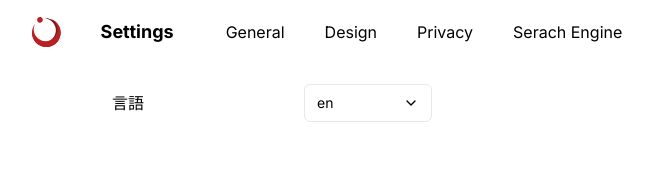
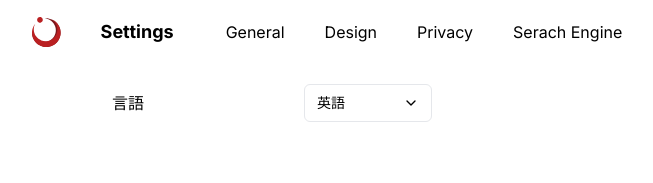
Before and after one commit to Ablaze-MIRAI/FreaSearch-www, a Next.js app: page /settings/general in a window 1280 px wide. Shown: the top 183 px of the page, without its empty margins (160-813 px from the left). Built offline with nearby package versions, Linux system fonts and the light colour scheme.

Commit message:
stop using id for value

```diff
--- a/components/Select/Select.tsx
+++ b/components/Select/Select.tsx
@@ -9,7 +9,7 @@ export default ({ children }: { children: ReactNode }) => {
   return (
     <Select.Root value={value} onValueChange={setValue}>
       <Select.Trigger className="flex justify-between w-32 items-center border rounded-md text-left text-sm px-3 py-2">
-        <Select.Value>{value}</Select.Value>
+        <Select.Value />
         <IconChevronDown size={16} />
       </Select.Trigger>
       <Select.Portal>
```
